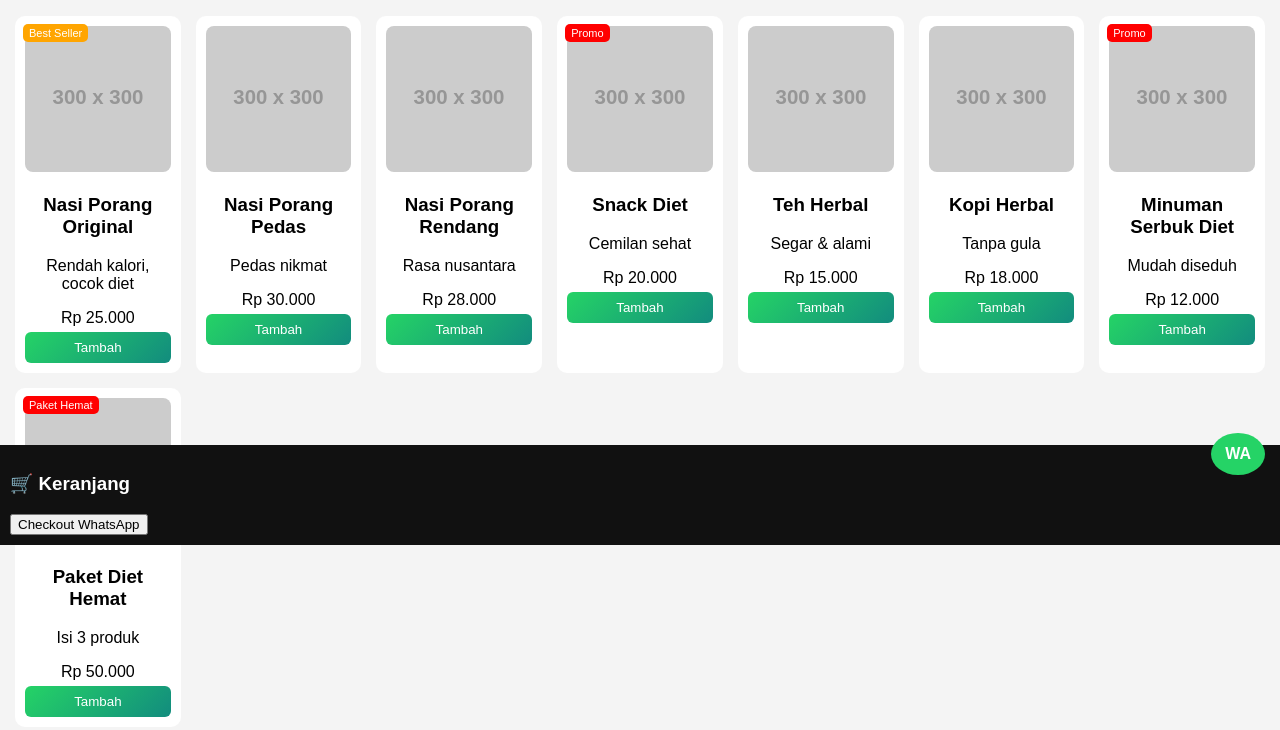
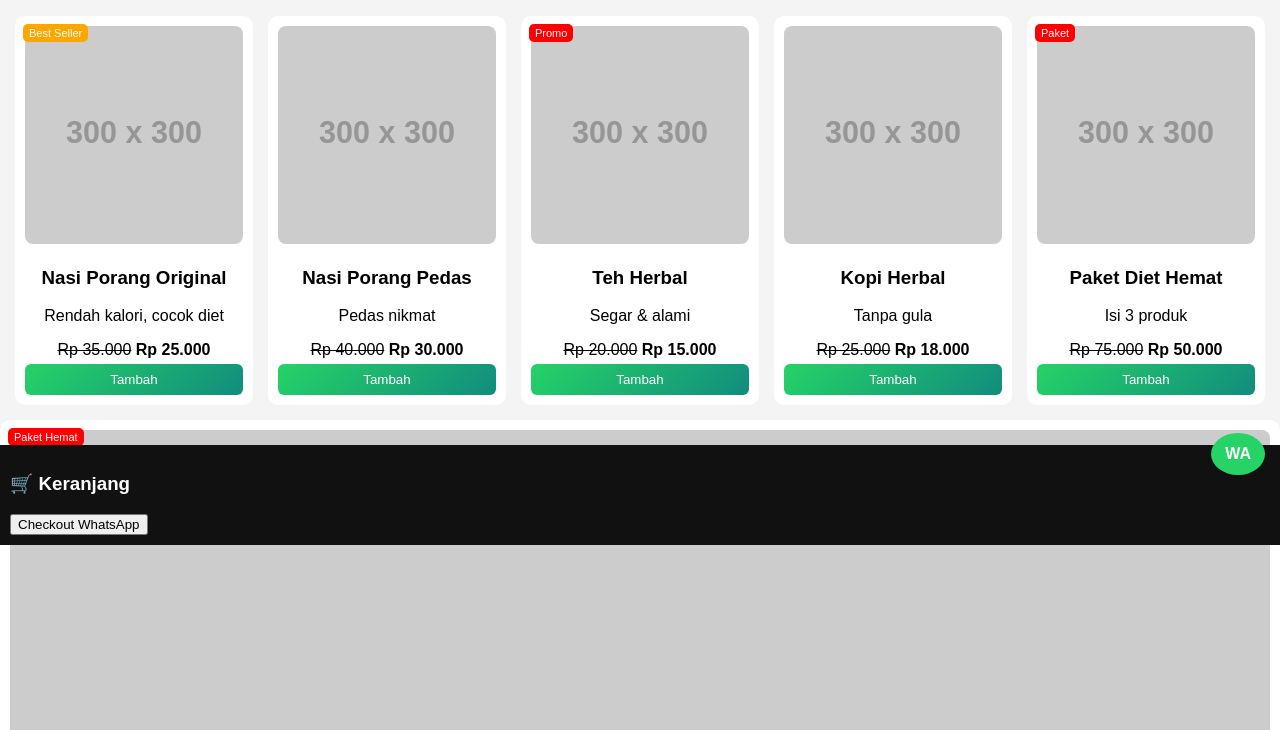
Before and after one commit to NurArip/toko-arip, a plain HTML site: page index.html in a window 1280 px wide. Shown: the part 255-985 px from the top of the page. Drawn offline with Linux system fonts and the light colour scheme; placeholder pictures from the web are drawn by us.

Commit message:
index.html

```diff
--- a/index.html
+++ b/index.html
@@ -34,66 +34,60 @@
 <!-- PRODUK -->
 <div class="produk-container" id="produkList">
 
-  <!-- MAKANAN -->
+  <!-- TEMPLATE PRODUK (COPY UNTUK NAMBAH) -->
+  <!-- Ganti NAMA, DESKRIPSI, HARGA SAJA -->
+
+  <!-- PRODUK 1 -->
   <div class="produk makanan best" data-harga="25000">
     <span class="label">Best Seller</span>
-    <img src="https://via.placeholder.com/300x300?text=Nasi+Porang">
+    <img src="https://via.placeholder.com/300x300?text=Produk+1">
     <h3>Nasi Porang Original</h3>
     <p>Rendah kalori, cocok diet</p>
-    <span>Rp 25.000</span>
+    <span class="harga"><del>Rp 35.000</del> <strong>Rp 25.000</strong></span>
     <button onclick="addCart('Nasi Porang Original',25000)">Tambah</button>
   </div>
 
+  <!-- PRODUK 2 -->
   <div class="produk makanan" data-harga="30000">
-    <img src="https://via.placeholder.com/300x300?text=Nasi+Porang+Pedas">
+    <img src="https://via.placeholder.com/300x300?text=Produk+2">
     <h3>Nasi Porang Pedas</h3>
     <p>Pedas nikmat</p>
-    <span>Rp 30.000</span>
+    <span class="harga"><del>Rp 40.000</del> <strong>Rp 30.000</strong></span>
     <button onclick="addCart('Nasi Porang Pedas',30000)">Tambah</button>
   </div>
 
-  <div class="produk makanan" data-harga="28000">
-    <img src="https://via.placeholder.com/300x300?text=Nasi+Porang+Rendang">
-    <h3>Nasi Porang Rendang</h3>
-    <p>Rasa nusantara</p>
-    <span>Rp 28.000</span>
-    <button onclick="addCart('Nasi Porang Rendang',28000)">Tambah</button>
-  </div>
-
-  <div class="produk makanan promo" data-harga="20000">
+  <!-- PRODUK 3 -->
+  <div class="produk minuman promo" data-harga="15000">
     <span class="label promo">Promo</span>
-    <img src="https://via.placeholder.com/300x300?text=Snack+Diet">
-    <h3>Snack Diet</h3>
-    <p>Cemilan sehat</p>
-    <span>Rp 20.000</span>
-    <button onclick="addCart('Snack Diet',20000)">Tambah</button>
-  </div>
-
-  <!-- MINUMAN -->
-  <div class="produk minuman" data-harga="15000">
-    <img src="https://via.placeholder.com/300x300?text=Teh+Herbal">
+    <img src="https://via.placeholder.com/300x300?text=Produk+3">
     <h3>Teh Herbal</h3>
     <p>Segar & alami</p>
-    <span>Rp 15.000</span>
+    <span class="harga"><del>Rp 20.000</del> <strong>Rp 15.000</strong></span>
     <button onclick="addCart('Teh Herbal',15000)">Tambah</button>
   </div>
 
+  <!-- PRODUK 4 -->
   <div class="produk minuman" data-harga="18000">
-    <img src="https://via.placeholder.com/300x300?text=Kopi+Herbal">
+    <img src="https://via.placeholder.com/300x300?text=Produk+4">
     <h3>Kopi Herbal</h3>
     <p>Tanpa gula</p>
-    <span>Rp 18.000</span>
+    <span class="harga"><del>Rp 25.000</del> <strong>Rp 18.000</strong></span>
     <button onclick="addCart('Kopi Herbal',18000)">Tambah</button>
   </div>
 
-  <div class="produk minuman promo" data-harga="12000">
-    <span class="label promo">Promo</span>
-    <img src="https://via.placeholder.com/300x300?text=Minuman+Serbuk">
-    <h3>Minuman Serbuk Diet</h3>
-    <p>Mudah diseduh</p>
-    <span>Rp 12.000</span>
-    <button onclick="addCart('Minuman Serbuk Diet',12000)">Tambah</button>
+  <!-- PRODUK 5 -->
+  <div class="produk promo" data-harga="50000">
+    <span class="label promo">Paket</span>
+    <img src="https://via.placeholder.com/300x300?text=Paket">
+    <h3>Paket Diet Hemat</h3>
+    <p>Isi 3 produk</p>
+    <span class="harga"><del>Rp 75.000</del> <strong>Rp 50.000</strong></span>
+    <button onclick="addCart('Paket Diet Hemat',50000)">Tambah</button>
   </div>
+
+  <!-- DUPLIKASI BLOK DI ATAS UNTUK 30–50 PRODUK -->
+
+</div>
 
   <!-- PAKET -->
   <div class="produk promo" data-harga="50000">
```
